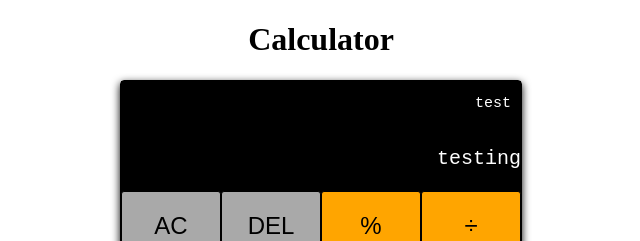
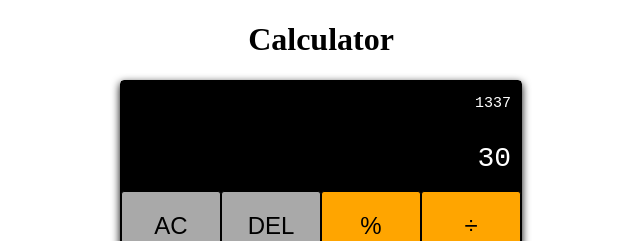
Before and after one commit to sg55kg/calculator, a plain HTML site: page index.html in a window 1280 px wide. Shown: the top 241 px of the page, 319-959 px from the left. Drawn offline with Linux system fonts and the light colour scheme.

Commit message:
more tests and comments

```diff
--- a/index.html
+++ b/index.html
@@ -13,15 +13,15 @@
         <div id="calc-body">
           <div id="result-bar">
             <div id="previous-result">
-              <p>test</p>
+              <p class="display-prev">1337</p>
             </div>
             <div id="current-result">
-              <p>test</p>
+              <p class="display-current">420</p>
             </div>
           </div>
           <div id="keypad">
-            <button class="clear">AC</button>
-            <button class="clear">DEL</button>
+            <button id="clear">AC</button>
+            <button id="del">DEL</button>
             <button class="operand">%</button>
             <button class="operand">÷</button>
             <button class="num">7</button>
@@ -38,7 +38,7 @@
             <button class="operand">+</button>
             <button class="num">0</button>
             <button id="decimal">.</button>
-            <button class="fill-space">=</button>
+            <button class="equals">=</button>
           </div>
         </div>
     </div>
--- a/script.js
+++ b/script.js
@@ -1,23 +1,35 @@
-(function() {
+// (function() {
     let calculator = {
         init: function() {
             this.cacheDom();
+            this.clear();
         },
 
         cacheDom: function() {
-            const numberBtn = document.querySelectorAll('.num');
-            const decimalBtn = document.getElementById('decimal');
-            const operandBtn = document.querySelectorAll('.operand');
-            const currentResult = document.getElementById('current-result');
-            const previousResult = document.getElementById('previous-result');
+            let numberBtn = document.querySelectorAll('.num');
+            let decimalBtn = document.getElementById('decimal');
+            let operandBtn = document.querySelectorAll('.operand');
+            let clearBtn = document.getElementById('clear');
+            let deleteBtn = document.getElementById('del');
+            let equalsBtn = document.querySelector('.equals');
+            let currentResult = document.getElementById('current-result');
+            let previousResult = document.getElementById('previous-result');
+            let currentResultText = document.querySelector('.display-current');
+            let previousResultText = document.querySelector('.display-previous');
+            currentResultText.innerText = '30'; //currentResult displays w/out formatting, this keeps padding etc
 
-            currentResult.innerText = 'testing'; //this replaces the formatting for original p element test, so will need to add
-            //numbers that appear in results to a class
         },
 
         operate: function(val1, val2, operator) {
+            //make seperate functions for add, subtract, multiply, divide, that take 2 numbers and an operator
+        },
 
+        clear: function() {
+            // this.currentResultText.innerText = ''; //this variable remains undefined if called from here.
+            // this.previousResultText.innerText = '';
+            console.log('clear');
         },
     }
     calculator.init();
-})();
+
+// })();
--- a/styles.css
+++ b/styles.css
@@ -31,14 +31,14 @@
     justify-content: flex-end;
 }
 
-#previous-result > p {
+.display-prev {
     padding: 0px 10px 0px 10px;
 }
 
 #current-result {
     background-color: black;
     color: white;
-    font: 20px 'Roboto Mono', monospace;
+    font: 28px 'Roboto Mono', monospace;
     border-radius: 5px;
     width: 100%;
     height: 65px;
@@ -47,7 +47,7 @@
     justify-content: flex-end;
 }
 
-#current-result > p {
+.display-current {
     padding: 0px 10px 0px 10px;
 }
 
@@ -71,7 +71,7 @@
     background: rgb(206, 204, 204)
 }
 
-.fill-space {
+.equals {
     grid-column: span 2;
 }
 
@@ -84,10 +84,10 @@
     background-color: rgb(223, 147, 7) !important;
 }
 
-.clear {
+#clear, #del {
     background-color: darkgray;
 }
 
-.clear:hover {
+#clear:hover, #del:hover {
     background-color: rgb(128, 126, 126) !important;
 }
```
